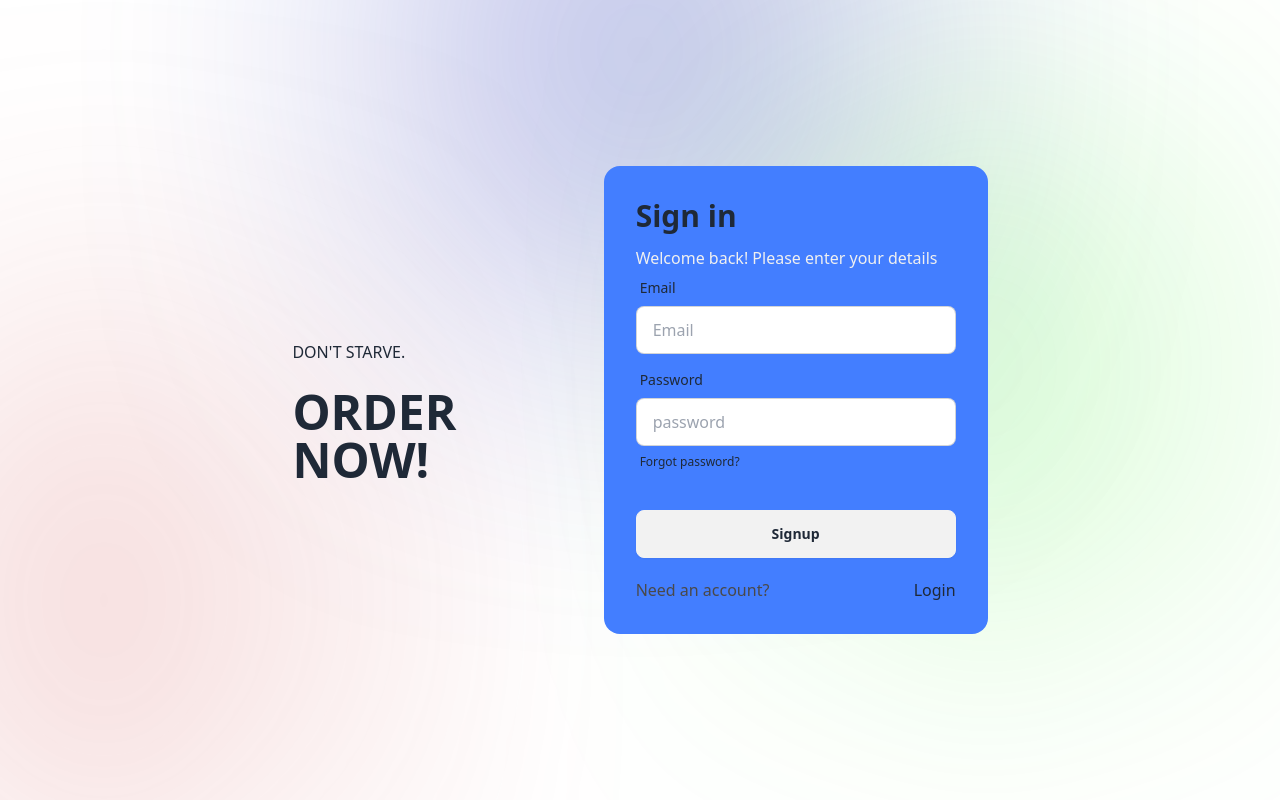
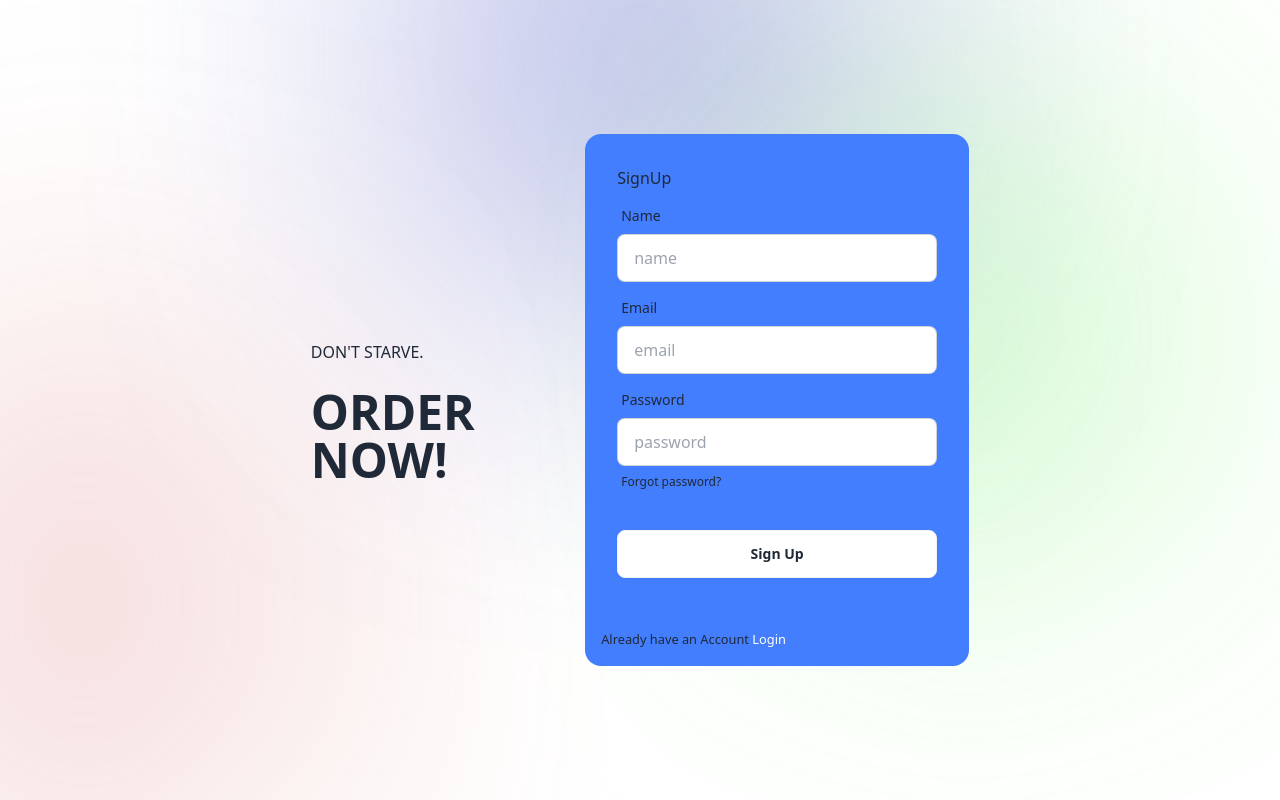
Before and after one commit to RabiulMannanSajed/unimunch, a React (Vite) app: page /signup in a window 1280 px wide. Built offline with nearby package versions, Linux system fonts and the light colour scheme; no server answers.

Commit message:
sign  up updated

```diff
--- a/package.json
+++ b/package.json
@@ -15,7 +15,7 @@
     "match-sorter": "^6.3.4",
     "react": "^18.2.0",
     "react-dom": "^18.2.0",
-    "react-hook-form": "^7.51.1",
+    "react-hook-form": "^7.51.2",
     "react-router-dom": "^6.22.0",
     "sort-by": "^1.2.0"
   },
--- a/src/Provider/AuthProvider.jsx
+++ b/src/Provider/AuthProvider.jsx
@@ -8,7 +8,7 @@ import {
 } from "firebase/auth";
 import app from "../Pages/firebase/firebase.config";
 
-const AuthContext = createContext(null);
+export const AuthContext = createContext(null);
 const auth = getAuth(app);
 const AuthProvider = ({ children }) => {
   const [user, setUser] = useState(null);
@@ -20,7 +20,7 @@ const AuthProvider = ({ children }) => {
     return createUserWithEmailAndPassword(auth, email, password);
   };
 
-  //    this is for signIn an user
+  //    this is for signIn(login) an user
   const signIn = (email, password) => {
     return signInWithEmailAndPassword(auth, email, password);
   };
--- a/src/Signup/Signup.jsx
+++ b/src/Signup/Signup.jsx
@@ -1,6 +1,23 @@
 import { Link } from "react-router-dom";
 import "./Signup.css";
+import { useForm } from "react-hook-form";
+import { useContext } from "react";
+import { AuthContext } from "../Provider/AuthProvider";
 const Signup = () => {
+  const {
+    register,
+    handleSubmit,
+    reset,
+    formState: { errors },
+  } = useForm();
+  const { createUser } = useContext(AuthContext);
+
+  const onSubmit = (data) => {
+    createUser(data.email, data.password).then((result) => {
+      const loggedUser = result.user;
+      console.log(loggedUser);
+    });
+  };
   return (
     <div>
       {/* TODO : take the logo img to make the login page and make this responsibe */}
@@ -13,21 +30,37 @@ const Signup = () => {
             <h1 className="text-5xl font-bold">ORDER NOW!</h1>
           </div>
           <div className="card shrink-0 w-full max-w-sm bg-[#437EFF]">
-            <form className="card-body">
+            <form onSubmit={handleSubmit(onSubmit)} className="card-body">
+              <h1>SignUp</h1>
               <div className="form-control">
-                <h2 className="font-bold text-3xl pb-3">Sign in</h2>
-                <p className="text-[#F0F0F0]">
-                  Welcome back! Please enter your details
-                </p>
+                <label className="label">
+                  <span className="label-text">Name</span>
+                </label>
+                <input
+                  type="text"
+                  {...register("name")}
+                  required={true}
+                  name="name"
+                  placeholder="name"
+                  className="input input-bordered"
+                />
+                {errors.name && <span>This field is required</span>}
+              </div>
+              <div className="form-control">
                 <label className="label">
                   <span className="label-text">Email</span>
                 </label>
                 <input
+                  {...register("email")}
+                  required={true}
+                  name="email"
+                  placeholder="email"
+                  className="input input-bordered"
                   type="email"
-                  placeholder="Email"
-                  className="input input-bordered"
-                  required
                 />
+                {errors.email && (
+                  <span className="text-red-600">This field is required</span>
+                )}
               </div>
               <div className="form-control">
                 <label className="label">
@@ -35,10 +68,14 @@ const Signup = () => {
                 </label>
                 <input
                   type="password"
+                  {...register("password", {
+                    required: true,
+                  })}
+                  name="password"
                   placeholder="password"
                   className="input input-bordered"
-                  required
                 />
+
                 <label className="label">
                   <a href="#" className="label-text-alt link link-hover">
                     Forgot password?
@@ -46,13 +83,21 @@ const Signup = () => {
                 </label>
               </div>
               <div className="form-control mt-6">
-                <button className="btn ">Signup</button>
-                <div className="flex justify-between mt-5 items-center">
-                  <h2 className="text-[#4A4949]">Need an account? </h2>
-                  <Link to="/login"> Login</Link>
-                </div>
+                <input
+                  className="btn bg-[#ffffff]"
+                  type="submit"
+                  value="Sign Up"
+                />
               </div>
             </form>
+            <p className="p-4">
+              <small>
+                Already have an Account{" "}
+                <Link className="text-white" to="/login">
+                  Login
+                </Link>{" "}
+              </small>
+            </p>
             {/* this is bubble  */}
 
             <div className="bg-color-pattern"></div>
```
Also changed, not shown: src/main.jsx (+6 -3 lines), 2 other files (tests, documents, lock files or other folders).
